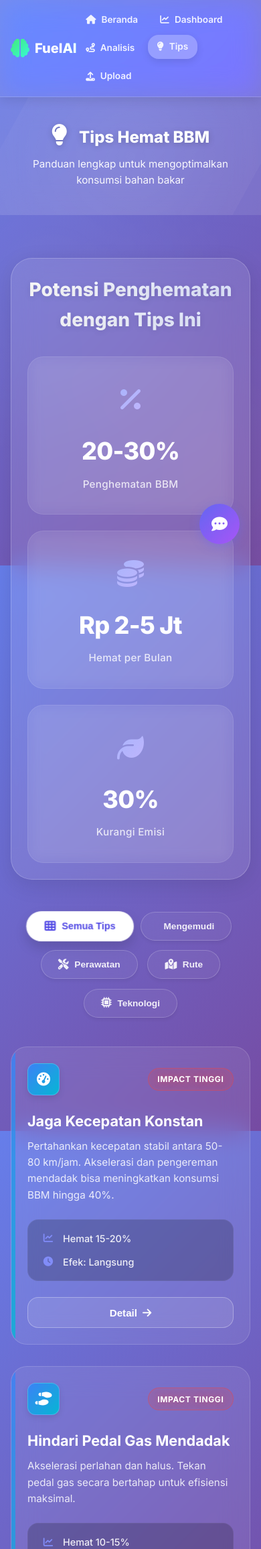
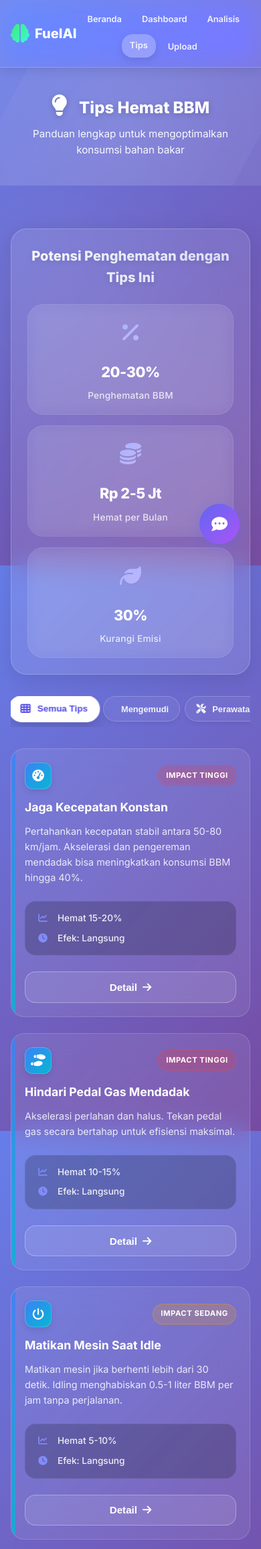
Before and after one commit to edwinnchtrs/ujian, a Flask app: page /tips in a window 390 px wide. Shown: the top 2312 px of the page at 67% size. Run offline with Flask 3, Linux system fonts and the light colour scheme.

Commit message:
feat: add comprehensive mobile responsive design for all pages

```diff
--- a/static/style.css
+++ b/static/style.css
@@ -1338,11 +1338,17 @@ table tbody tr:hover {
     .nav-links {
         flex-wrap: wrap;
         gap: 0.375rem;
+        justify-content: center;
     }
 
     .nav-links a {
-        font-size: 0.85rem;
-        padding: 0.45rem 0.85rem;
+        font-size: 0.8rem;
+        padding: 0.45rem 0.75rem;
+    }
+
+    .nav-links a i {
+        display: none;
+        /* Hide icons on mobile for space */
     }
 
     .stats-grid,
--- a/static/tips.css
+++ b/static/tips.css
@@ -514,7 +514,9 @@
     text-shadow: 0 2px 4px rgba(0, 0, 0, 0.1);
 }
 
-/* Responsive */
+/* Responsive Design - Mobile First Approach */
+
+/* Tablet Styles */
 @media (max-width: 900px) {
     .calculator-content {
         grid-template-columns: 1fr;
@@ -522,20 +524,322 @@
 
     .tips-grid {
         grid-template-columns: repeat(auto-fill, minmax(280px, 1fr));
+        gap: 1.5rem;
+    }
+
+    .potential-grid {
+        grid-template-columns: repeat(2, 1fr);
+    }
+
+    .savings-calculator {
+        padding: 2rem;
+    }
+
+    .quiz-container {
+        padding: 2rem;
     }
 }
 
-@media (max-width: 600px) {
+/* Mobile Landscape & Small Tablets */
+@media (max-width: 768px) {
+    .tips-container {
+        padding-bottom: 3rem;
+    }
+
     .savings-potential {
+        padding: 2rem;
+        margin-bottom: 2rem;
+    }
+
+    .savings-potential h2 {
+        font-size: 1.5rem;
+    }
+
+    .potential-grid {
+        grid-template-columns: 1fr 1fr;
+        gap: 1rem;
+    }
+
+    .potential-card {
         padding: 1.5rem;
     }
 
+    .potential-value {
+        font-size: 1.75rem;
+    }
+
+    .potential-label {
+        font-size: 0.85rem;
+    }
+
     .tips-categories {
-        zoom: 0.9;
+        gap: 0.75rem;
+        margin-bottom: 2rem;
+    }
+
+    .category-tab {
+        padding: 0.75rem 1.25rem;
+        font-size: 0.85rem;
+    }
+
+    .tips-grid {
+        grid-template-columns: 1fr;
+        gap: 1.5rem;
+        margin-bottom: 3rem;
     }
 
     .tip-card {
         padding: 1.5rem;
+    }
+
+    .tip-card h3 {
+        font-size: 1.2rem;
+    }
+
+    .savings-calculator {
+        padding: 2rem;
+        margin-top: 3rem;
+    }
+
+    .savings-calculator h2 {
+        font-size: 1.5rem;
+        margin-bottom: 2rem;
+    }
+
+    .calculator-content {
+        gap: 2rem;
+    }
+
+    .quiz-container {
+        padding: 2rem;
+        min-height: 350px;
+    }
+
+    #qText {
+        font-size: 1.25rem;
+    }
+}
+
+/* Mobile Portrait */
+@media (max-width: 600px) {
+    .savings-potential {
+        padding: 1.5rem;
+        border-radius: 1.5rem;
+    }
+
+    .savings-potential h2 {
+        font-size: 1.25rem;
+        margin-bottom: 1.5rem;
+    }
+
+    .potential-grid {
+        grid-template-columns: 1fr;
+        gap: 1rem;
+    }
+
+    .potential-card {
+        padding: 1.25rem;
+    }
+
+    .potential-icon {
+        font-size: 2rem;
+    }
+
+    .potential-value {
+        font-size: 1.5rem;
+    }
+
+    .tips-categories {
+        gap: 0.5rem;
+        justify-content: flex-start;
+        overflow-x: auto;
+        flex-wrap: nowrap;
+        padding-bottom: 0.5rem;
+        -webkit-overflow-scrolling: touch;
+    }
+
+    .category-tab {
+        padding: 0.65rem 1rem;
+        font-size: 0.8rem;
+        white-space: nowrap;
+        flex-shrink: 0;
+    }
+
+    .category-tab i {
+        font-size: 0.9rem;
+    }
+
+    .tip-card {
+        padding: 1.25rem;
+        border-radius: 1.25rem;
+    }
+
+    .tip-card h3 {
+        font-size: 1.1rem;
+    }
+
+    .tip-card p {
+        font-size: 0.9rem;
+    }
+
+    .tip-stats {
+        padding: 0.875rem 1rem;
+        gap: 0.5rem;
+    }
+
+    .tip-stats span {
+        font-size: 0.85rem;
+    }
+
+    .savings-calculator {
+        padding: 1.5rem;
+        border-radius: 1.5rem;
+        margin-top: 2rem;
+    }
+
+    .savings-calculator h2 {
+        font-size: 1.3rem;
+        margin-bottom: 1.5rem;
+        flex-direction: column;
+        gap: 0.5rem;
+    }
+
+    .calculator-result {
+        padding: 2rem;
+    }
+
+    .result-value {
+        font-size: 1.5rem;
+    }
+
+    .quiz-container {
+        padding: 1.5rem;
+        min-height: 300px;
+        border-radius: 1.5rem;
+    }
+
+    .quiz-container h2 {
+        font-size: 1.5rem;
+    }
+
+    .quiz-icon-large {
+        font-size: 3rem;
+    }
+
+    .quiz-options {
+        gap: 0.75rem;
+    }
+
+    .quiz-option {
+        padding: 1rem;
+        font-size: 0.95rem;
+    }
+
+    .score-circle {
+        width: 120px;
+        height: 120px;
+    }
+
+    .ai-advice {
+        padding: 1.25rem;
+    }
+}
+
+/* Small Mobile Devices */
+@media (max-width: 480px) {
+    .chatbot-widget {
+        bottom: 1rem;
+        right: 1rem;
+    }
+
+    .chat-toggle-btn {
+        width: 56px;
+        height: 56px;
+        font-size: 1.3rem;
+    }
+
+    .chat-window {
+        width: calc(100vw - 2rem);
+        height: calc(100vh - 120px);
+        bottom: 76px;
+        right: 0;
+        left: 1rem;
+    }
+
+    .potential-card {
+        padding: 1rem;
+    }
+
+    .potential-value {
+        font-size: 1.35rem;
+    }
+
+    .tip-header {
+        margin-bottom: 1rem;
+    }
+
+    .tip-icon {
+        width: 40px;
+        height: 40px;
+        font-size: 1.1rem;
+    }
+
+    .tip-priority {
+        padding: 0.35rem 0.7rem;
+        font-size: 0.7rem;
+    }
+}
+
+/* Extra Small Mobile */
+@media (max-width: 360px) {
+    .savings-potential {
+        padding: 1.25rem;
+    }
+
+    .savings-potential h2 {
+        font-size: 1.1rem;
+    }
+
+    .potential-value {
+        font-size: 1.25rem;
+    }
+
+    .potential-label {
+        font-size: 0.75rem;
+    }
+
+    .category-tab {
+        padding: 0.5rem 0.85rem;
+        font-size: 0.75rem;
+    }
+
+    .tip-card {
+        padding: 1rem;
+    }
+
+    .tip-card h3 {
+        font-size: 1rem;
+    }
+
+    .tip-card p {
+        font-size: 0.85rem;
+        line-height: 1.5;
+    }
+
+    .savings-calculator {
+        padding: 1.25rem;
+    }
+
+    .savings-calculator h2 {
+        font-size: 1.15rem;
+    }
+
+    .quiz-container {
+        padding: 1.25rem;
+    }
+
+    .quiz-container h2 {
+        font-size: 1.25rem;
     }
 }
 
```
Also changed, not shown: README.md.
